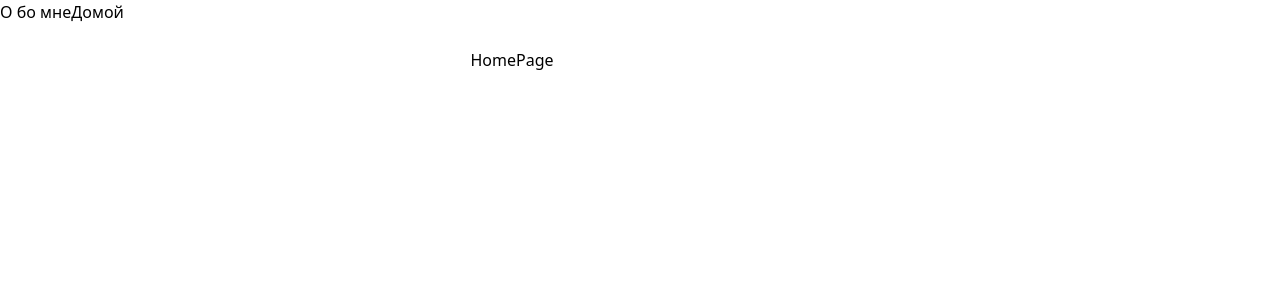
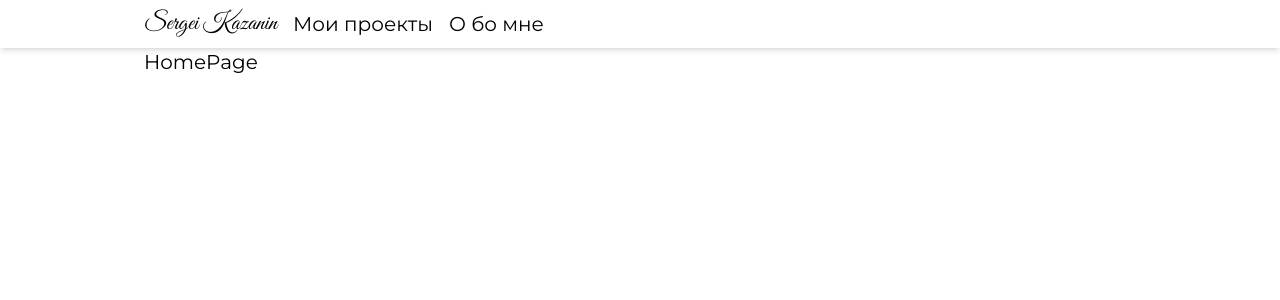
Before and after one commit to SergeiKazanin/home-page, a React (Create React App) app: page / in a window 1280 px wide. Shown: the top 300 px of the page. Built offline with nearby package versions, Linux system fonts and the light colour scheme.

Commit message:
Added haeder

```diff
--- a/src/App.js
+++ b/src/App.js
@@ -4,18 +4,23 @@ import HomePage from "./pages/HomePage";
 
 function App() {
   return (
-    <div className="flex pt-12 flex-col max-w-screen-lg items-center">
-      <header className="fixed h-12 top-0 left-0 z-50">
-        <nav>
+    <div className="flex pt-12 flex-col w-full font-montserrat text-xl">
+      <header className="fixed w-full h-12 top-0 left-0 z-50 shadow-md">
+        <div className="px-4 h-full max-w-screen-lg mx-auto">
+          <nav className="flex items-center gap-4 h-full ">
+            <a href="/" className="font-greatvibes transition-colors hover:text-indigo-500 text-2xl flex items-center">Sergei Kazanin</a>
+            <Link>Мои проекты</Link>
             <Link>О бо мне</Link>
-          <Link>Домой</Link>
           </nav>
+        </div>
       </header>
       <main>
+        <div className="px-4 max-w-screen-lg mx-auto">
           <Routes>
             <Route path="/" element={<HomePage />} />
             {/* <Route path="/favourites" element={<FavouritesPage />} /> */}
           </Routes>
+        </div>
       </main>
       <footer></footer>
     </div>
--- a/src/index.css
+++ b/src/index.css
@@ -1,3 +1,6 @@
+
+@import url('https://fonts.googleapis.com/css2?family=Great+Vibes&family=Montserrat&family=Roboto:wght@300;400;500;700;900&display=swap');
+
 @tailwind base;
 @tailwind components;
 @tailwind utilities;
--- a/tailwind.config.js
+++ b/tailwind.config.js
@@ -3,7 +3,12 @@ module.exports = {
   darkMode: 'class',
   content: ["./src/**/*.{html,js}"],
   theme: {
-    extend: {},
+    extend: {
+      fontFamily: {
+        greatvibes: ["Great Vibes"],
+        montserrat: ["Montserrat"],
+      },
+    },
   },
   plugins: [],
 }
```
Lines whose indentation alone changed are shown as unchanged.
